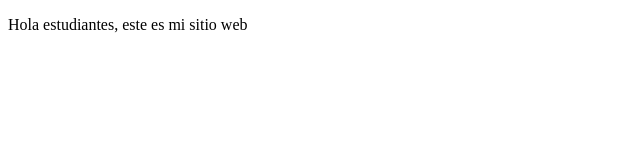
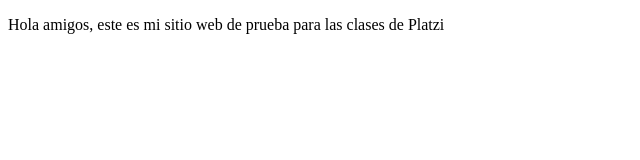
Before and after one commit to PaipCas/proyectoDemoCursoPrework, a plain HTML site: page index.html in a window 1280 px wide. Shown: the whole page, without its empty margins (0-640 px from the left). Drawn offline with Linux system fonts and the light colour scheme.

Commit message:
Primeros cambios

```diff
--- a/index.html
+++ b/index.html
@@ -6,6 +6,6 @@
 	<title>Hola mundo</title>
 </head>
 <body>
-	<p>Hola estudiantes, este es mi sitio web</p>
+	<p>Hola amigos, este es mi sitio web de prueba para las clases de Platzi</p>
 </body>
 </html>
```
